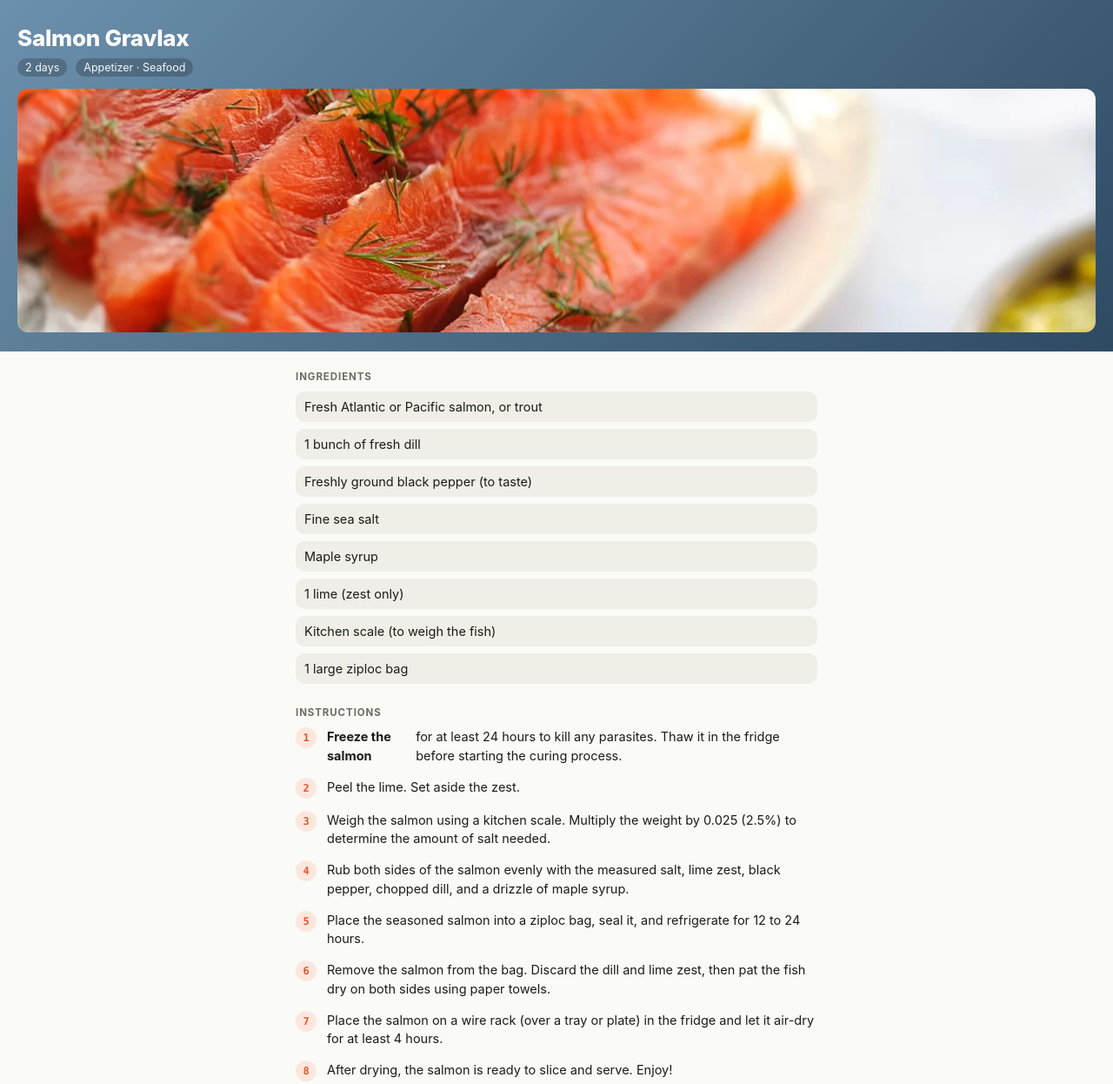
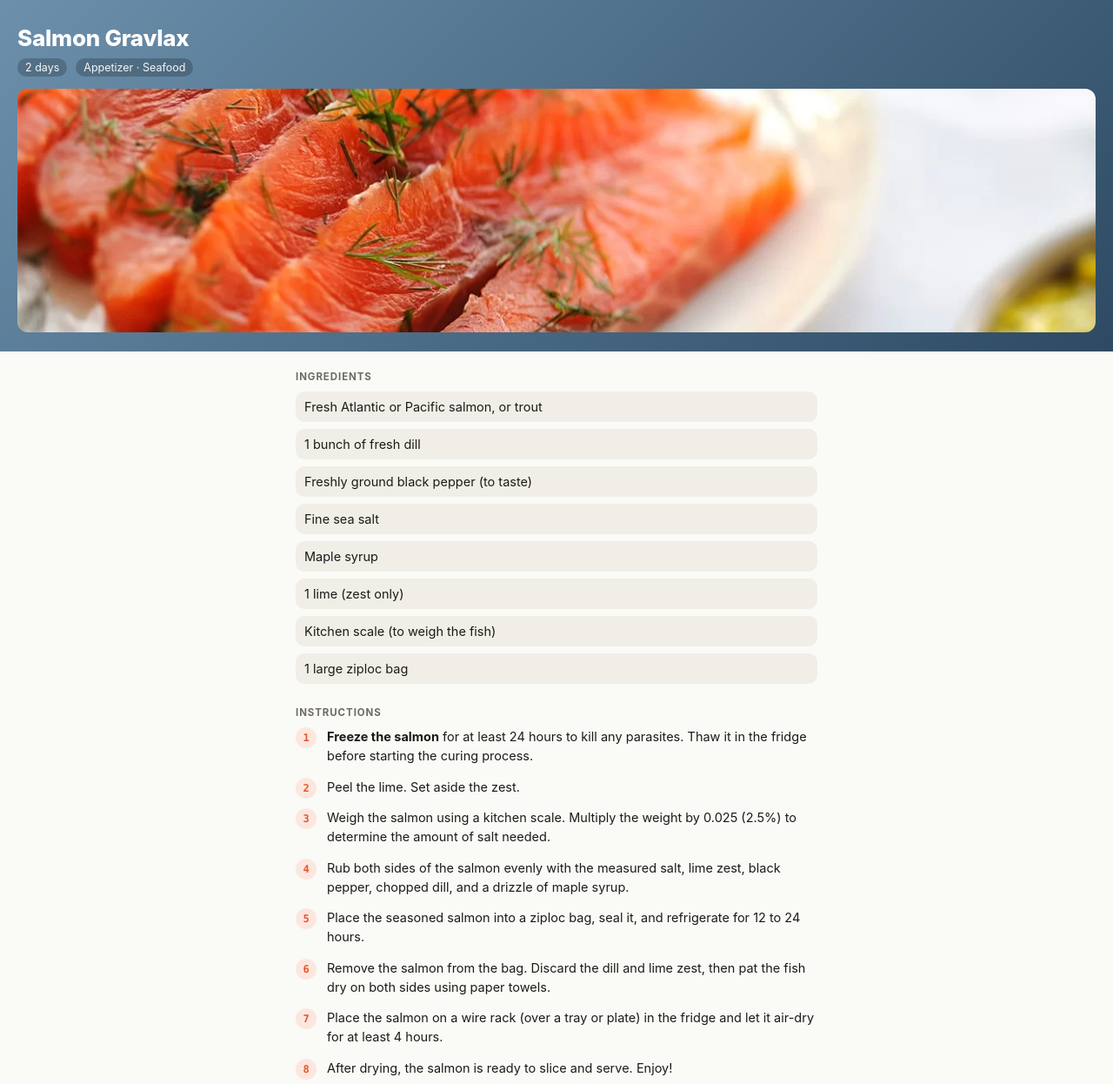
Before and after one commit to LudivineDev/odin-recipes, a plain HTML site: page recipes/gravlax.html in a window 1280 px wide. Shown: the top 1246 px of the page at 87% size. Drawn offline with Linux system fonts and the light colour scheme.

Commit message:
Fix step-list text breaking into columns when a step contains bold text
display:flex on .step-list li was treating each <strong> tag as a
separate flex item instead of inline text, scattering sentences across
the row. Switched the numbered circle to absolute positioning so step
text flows as normal inline content.

```diff
--- a/style.css
+++ b/style.css
@@ -88,9 +88,13 @@ main{max-width:1080px; margin:0 auto; padding:22px 20px 60px;}
 .ing-list{list-style:none; margin:0; padding:0; display:flex; flex-direction:column; gap:8px;}
 .ing-list li{font-size:14.5px; padding:9px 10px; border-radius:10px; background:var(--surface-2);}
 .step-list{list-style:none; margin:0; padding:0; display:flex; flex-direction:column; gap:14px; counter-reset:step;}
-.step-list li{display:flex; gap:12px; font-size:14.5px; line-height:1.5; counter-increment:step;}
+.step-list li{
+  position:relative; padding-left:36px;
+  font-size:14.5px; line-height:1.5; counter-increment:step;
+}
 .step-list li::before{
-  content:counter(step); flex:none; width:24px; height:24px; border-radius:50%;
+  content:counter(step); position:absolute; left:0; top:0;
+  width:24px; height:24px; border-radius:50%;
   background:var(--accent-soft); color:var(--accent); font-size:12px; font-weight:800;
   display:flex; align-items:center; justify-content:center;
   font-family:ui-monospace,SFMono-Regular,Menlo,Consolas,monospace;
```
